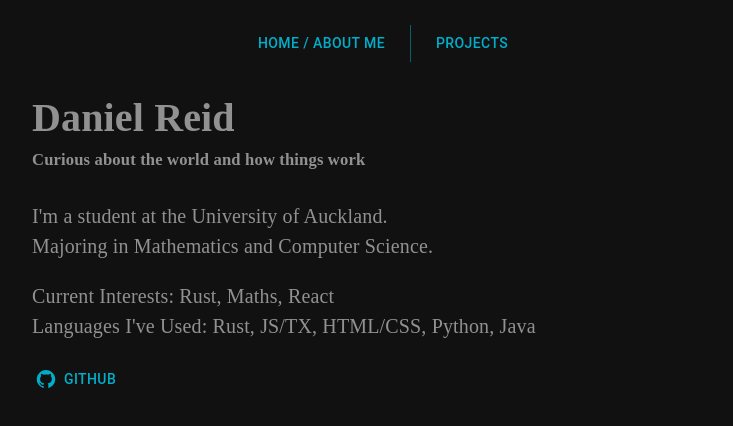
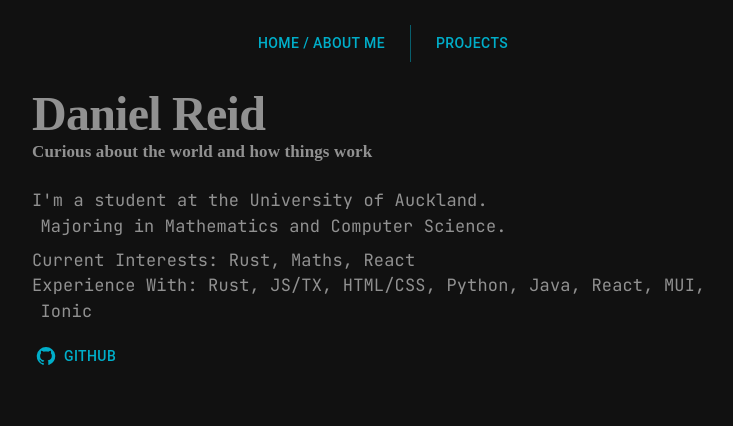
Before and after one commit to selareid/www.selareid.com, a React (Create React App) app: page / in a window 1280 px wide. Shown: the top 426 px of the page, without its empty margins (257-990 px from the left). Built offline with nearby package versions, Linux system fonts and the light colour scheme.

Commit message:
Converted AboutMe page to use MUI Typography component Now using MUI theme and sx instead of css file Removed redundant css Body text now in 'JetBrains Mono' font

```diff
--- a/public/index.html
+++ b/public/index.html
@@ -9,6 +9,7 @@
       name="description"
       content="Web site created using create-react-app"
     />
+    <style>@import url('https://fonts.googleapis.com/css2?family=JetBrains+Mono:ital@0;1&display=swap');</style>
     <!--
       Notice the use of %PUBLIC_URL% in the tags above.
       It will be replaced with the URL of the `public` folder during the build.
--- a/src/App.css
+++ b/src/App.css
@@ -1,11 +1,6 @@
 .App {
   height: 100vh;
   padding: 25px 50px 50px;
-
-  font-size: 20px;
-  font-family: Georgia serif;
-  text-rendering: optimizeLegibility;
-  font-kerning: normal;
 }
 
 .App-header {
--- a/src/pages/AboutMe.tsx
+++ b/src/pages/AboutMe.tsx
@@ -1,27 +1,50 @@
 import React from "react";
-import {Button, Container} from "@mui/material";
+import {Button, Container, createTheme, Theme, ThemeProvider, Typography} from "@mui/material";
 import GitHubIcon from '@mui/icons-material/GitHub';
-import "./AboutMe.css";
 
 const AboutMe: React.FC = () => {
+    const headerTheme = {
+        fontFamily: "Georgia serif",
+        fontWeight: 600,
+    };
+
     return (
         <Container fixed className="contentContainer">
-            <h1 style={{marginBottom: "0px"}}>Daniel Reid</h1>
-            <h5 style={{marginTop: "0px"}}>Curious about the world and how things work</h5>
+            <ThemeProvider theme={(theme: Theme) => createTheme({
+                ...theme,
+                typography: {
+                    fontSize: 7,
+                    h1: headerTheme, h2: headerTheme, h3: headerTheme, h4: headerTheme, h5: headerTheme,
+                    body1: {
+                        fontSize: 17,
+                        fontFamily: "'JetBrains Mono', Georgia serif",
+                        textIndent: "-0.5em",
+                        marginInlineStart: "0.5em"
+                    },
+                    button: {
+                        ...theme.typography.button
+                    }
+                }
+            })}>
 
-            <p>
-                I'm a student at the University of Auckland. <br/>
-                Majoring in Mathematics and Computer Science.
-            </p>
-            <p>
-                Current Interests: Rust, Maths, React
-            </p>
-            <p style={{marginTop: "-20px"}}>
-                Languages I've Used: Rust, JS/TX, HTML/CSS, Python, Java
-            </p>
+                <Typography variant={"h1"} sx={{mt: "0.5em"}}>Daniel Reid</Typography>
+                <Typography variant={"h4"} sx={{mb: "1.5em"}}>Curious about the world and how things work</Typography>
 
-            <Button variant="text" color="secondary"
-                    startIcon={<GitHubIcon/>} href="https://github.com/selareid/">GitHub</Button>
+                <Typography>
+                    I'm a student at the University of Auckland. <br/>
+                    Majoring in Mathematics and Computer Science.
+                </Typography>
+                <Typography sx={{mt: "0.5em"}}>
+                    Current Interests: Rust, Maths, React
+                </Typography>
+                <Typography>
+                    Experience With: Rust, JS/TX, HTML/CSS, Python, Java, React, MUI, Ionic
+                </Typography>
+
+                <Button variant="text" color="secondary"
+                        startIcon={<GitHubIcon/>} href="https://github.com/selareid/"
+                        sx={{mt: "1em"}}>GitHub</Button>
+            </ThemeProvider>
         </Container>
     )
 };
```
Also changed, not shown: src/pages/AboutMe.css (deleted).
